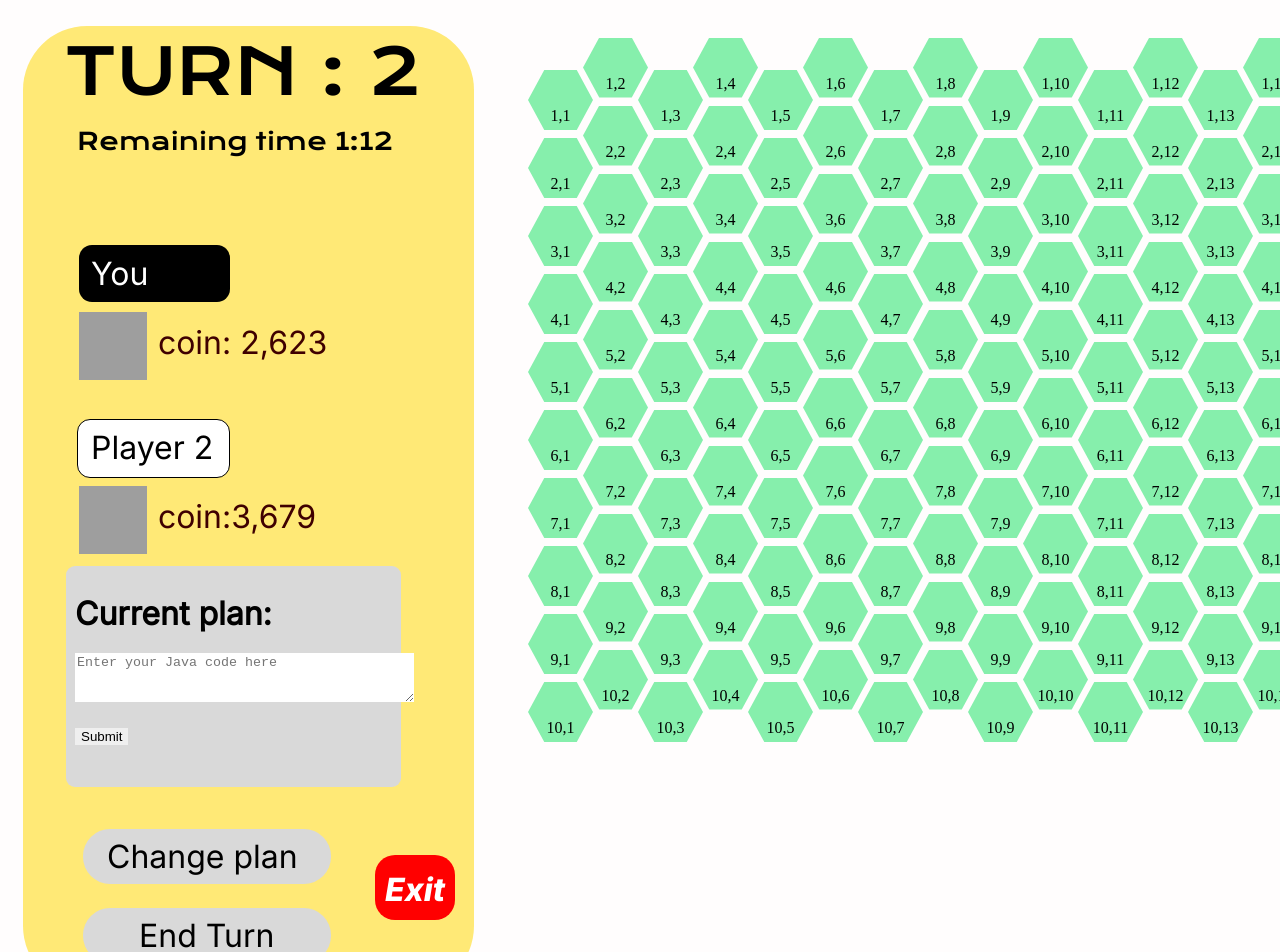
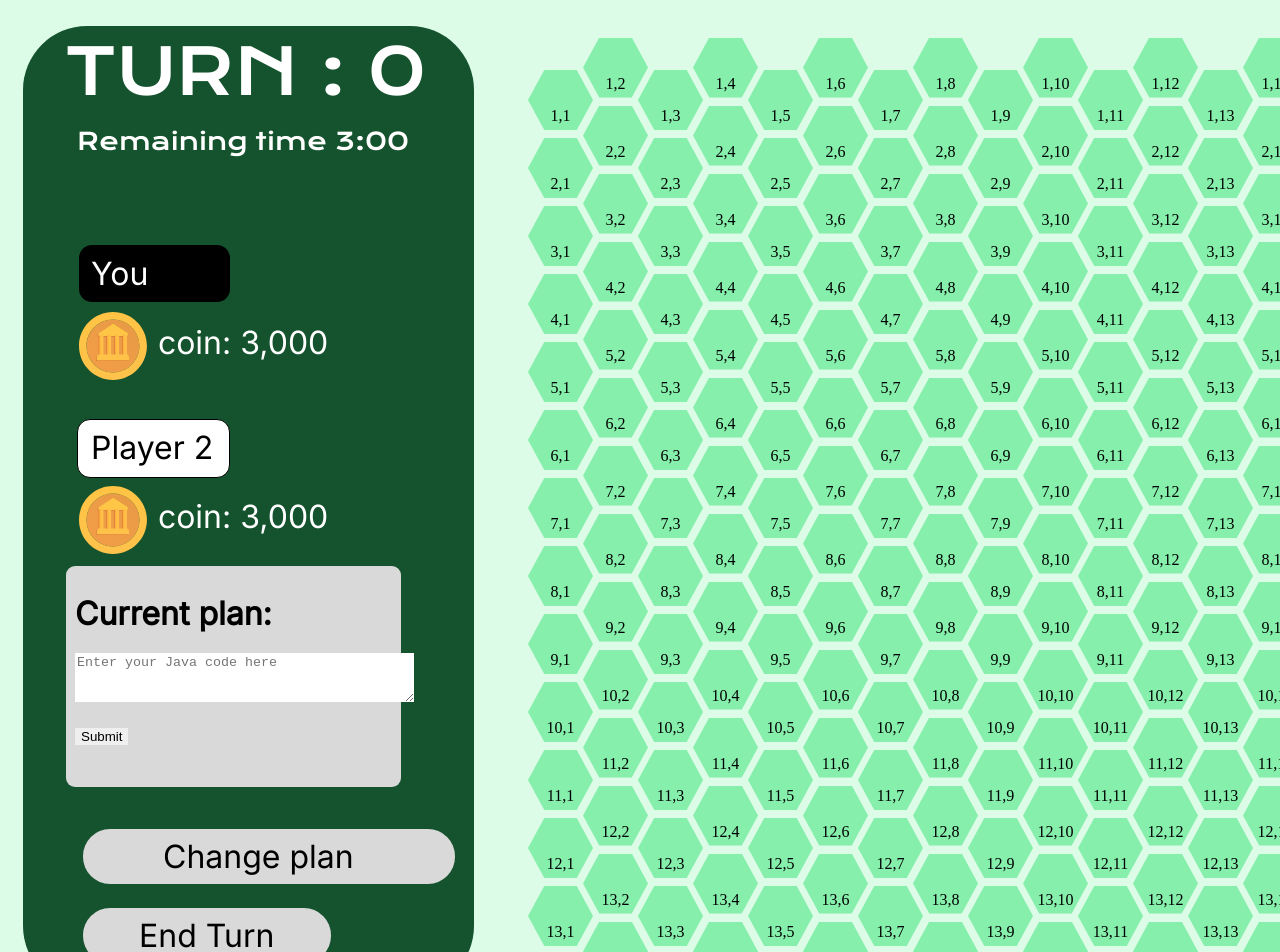
Before and after one commit to pubestpubest/OOP_Project, a Next.js app in the folder Upbeat/: page /gameplay in a window 1280 px wide. Shown: the top 952 px of the page. Built offline with nearby package versions, Linux system fonts and the light colour scheme; grey boxes are pictures that could not be loaded.

Commit message:
in progress fixing

```diff
--- a/Upbeat/components/frame-a.tsx
+++ b/Upbeat/components/frame-a.tsx
@@ -24,31 +24,31 @@ const FrameA: NextPage = () => {
   return (
     <div className="w-[451px] flex flex-col items-center justify-start pt-1.5 pb-[27px] pr-[19px] pl-[41px] box-border relative gap-[42px_0px] min-w-[451px] max-w-full text-left text-13xl text-black font-inter mq750:min-w-full mq450:gap-[42px_0px] mq1125:flex-1">
       <div
-        className="w-full h-full absolute !m-[0] top-[0px] right-[0px] bottom-[0px] left-[0px] rounded-45xl bg-khaki"
+        className="w-full h-full absolute !m-[0] top-[0px] right-[0px] bottom-[0px] left-[0px] rounded-45xl bg-green-900"
         data-scroll-to="frameB"
       />
       <div className="self-stretch flex flex-row items-start justify-start pt-0 pb-[22px] pr-0.5 pl-0 box-border max-w-full text-45xl font-krona-one">
         <div className="flex-1 flex flex-col items-start justify-start gap-[14px_0px] max-w-full">
-          <h1 className="m-0 relative text-inherit font-normal font-inherit inline-block max-w-full z-[1] mq450:text-19xl mq1050:text-32xl">
-            TURN : 2
+          <h1 className="m-0 relative text-inherit font-normal font-inherit inline-block max-w-full z-[1] mq450:text-19xl mq1050:text-32xl text-white">
+            TURN : 0
           </h1>
           <div className="self-stretch flex flex-row items-start justify-start py-0 pr-0 pl-[13px] box-border max-w-full text-5xl">
             <div
-              className="h-[55px] flex-1 relative whitespace-pre-wrap inline-block max-w-full cursor-pointer z-[1] mq450:text-lgi"
+              className="h-[55px] flex-1 relative whitespace-pre-wrap inline-block max-w-full cursor-pointer z-[1] mq450:text-lgi text-white"
               onClick={onRemainingTime112Click}
             >
-              Remaining time 1:12
+              Remaining time 3:00
             </div>
           </div>
         </div>
       </div>
       <div className="self-stretch flex flex-row items-start justify-start py-0 px-0.5 box-border max-w-full text-white">
         <div className="w-[335px] flex flex-col items-start justify-start gap-[38px_0px] max-w-full mq450:gap-[38px_0px]">
-          <InstanceF player1="You " coin="coin: 2,623" />
+          <InstanceF player1="You " coin="coin: 3,000" />
           <div className="self-stretch flex flex-col items-start justify-start gap-[11px_0px] max-w-full text-black">
             <InstanceF
               player1="Player 2"
-              coin="coin:3,679"
+              coin="coin: 3,000"
               propRight="-17px"
               propBackgroundColor="#fff"
               propBorder="1px solid #000"
@@ -69,10 +69,10 @@ const FrameA: NextPage = () => {
       <div className="self-stretch flex flex-row items-start justify-start py-0 pr-0 pl-[19px] box-border max-w-full">
         <div className="flex-1 flex flex-row items-center justify-start gap-[0px_44px] max-w-full mq450:flex-wrap mq450:gap-[0px_44px]">
           <div className="flex-1 flex flex-col items-start justify-start gap-[24px_0px] min-w-[161px]">
-            <div className="self-stretch rounded-8xl bg-gainsboro flex flex-row items-center justify-start py-2 pr-[34px] pl-6 whitespace-nowrap z-[1]">
-              <div className="h-[55px] w-[248px] relative rounded-8xl bg-gainsboro hidden" />
+            <div className="self-stretch rounded-8xl bg-gainsboro flex flex-row items-center justify-start py-2 pr-[34px] pl-20 whitespace-nowrap z-[1]">
+              <div />
               <div
-                className="relative z-[2]"
+                className="relative "
                 onClick={onChangePlanFrameClick}
                 style={{ cursor: "pointer" }}
               >
@@ -84,17 +84,6 @@ const FrameA: NextPage = () => {
               <div className="relative z-[2]">End Turn</div>
             </div>
           </div>
-          <div className="flex flex-col items-start justify-start pt-0 px-0 pb-[17px] text-white">
-            <div
-              className="rounded-xl bg-red overflow-hidden flex flex-row items-center justify-center pt-[15px] px-2.5 pb-[11px] cursor-pointer z-[1]"
-              onClick={onExitFrameClick}
-            >
-              <div className="h-[63px] w-[78px] relative rounded-xl bg-red hidden" />
-              <i className="relative font-extrabold z-[1] mq450:text-lgi mq1050:text-7xl">
-                Exit
-              </i>
-            </div>
-          </div>
         </div>
       </div>
     </div>
--- a/Upbeat/components/frame-component.tsx
+++ b/Upbeat/components/frame-component.tsx
@@ -1,7 +1,6 @@
 import type { NextPage } from "next";
 import { useCallback } from "react";
 import { useRouter } from "next/router";
-import TableMap from "./tablemap";
 
 const FrameComponent: NextPage = () => {
   const router = useRouter();
--- a/Upbeat/components/instance-f.tsx
+++ b/Upbeat/components/instance-f.tsx
@@ -51,7 +51,7 @@ const InstanceF: NextPage<InstanceFType> = ({
             </div>
           </div>
         </div>
-        <div className="flex flex-row items-center justify-start gap-[0px_11px] text-maroon mq450:flex-wrap">
+        <div className="flex flex-row items-center justify-start gap-[0px_11px] text-white mq450:flex-wrap">
           <img
             className="h-[67.9px] w-[67.9px] relative"
             loading="eager"
--- a/Upbeat/pages/gameplay.tsx
+++ b/Upbeat/pages/gameplay.tsx
@@ -4,7 +4,7 @@ import HexGrid from "../components/HexGird";
 
 const Gameplay: NextPage = () => {
   return (
-    <div className="w-full relative bg-gray overflow-hidden flex flex-row items-start justify-start pt-[26px] pb-[33px] pr-[38px] pl-[23px] box-border gap-[0px_24px] tracking-[normal] mq1125:flex-wrap">
+    <div className="w-full relative bg-green-100 overflow-hidden flex flex-row items-start justify-start pt-[26px] pb-[33px] pr-[38px] pl-[23px] box-border gap-[0px_24px] tracking-[normal] mq1125:flex-wrap">
       <FrameA />
       <section className="flex-1 flex flex-col items-start justify-start pt-1 px-0 pb-0 box-border min-w-[588px] max-w-full mq750:min-w-full">
         {/* <img
@@ -14,7 +14,7 @@ const Gameplay: NextPage = () => {
           src="/frame-1.svg"
         /> */}
         <div className="m-10">
-          <HexGrid rows={10} columns={16} />
+          <HexGrid rows={14} columns={24} />
         </div>
       </section>
     </div>
```
Also changed, not shown: Upbeat/public/group.svg (added).
